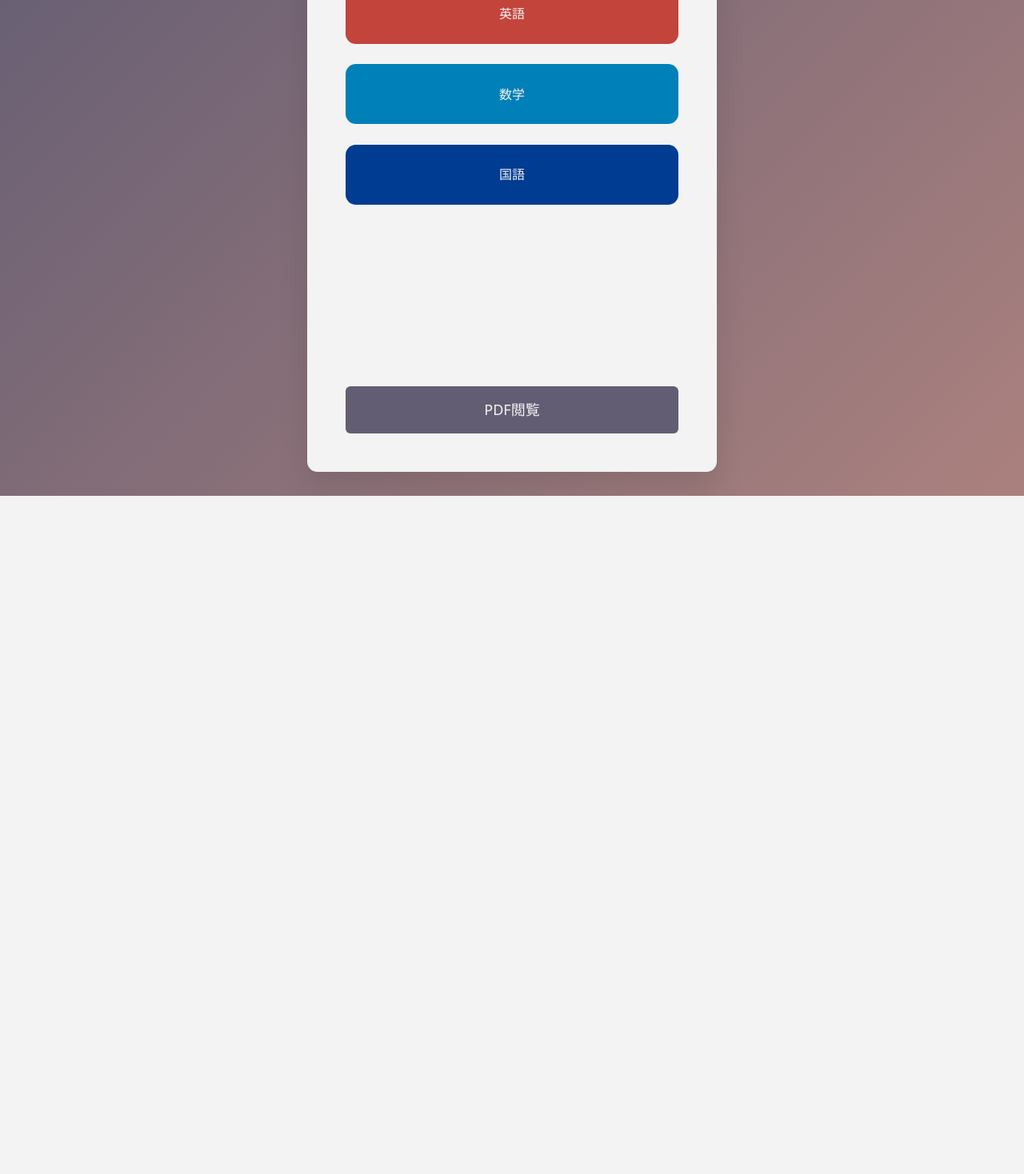
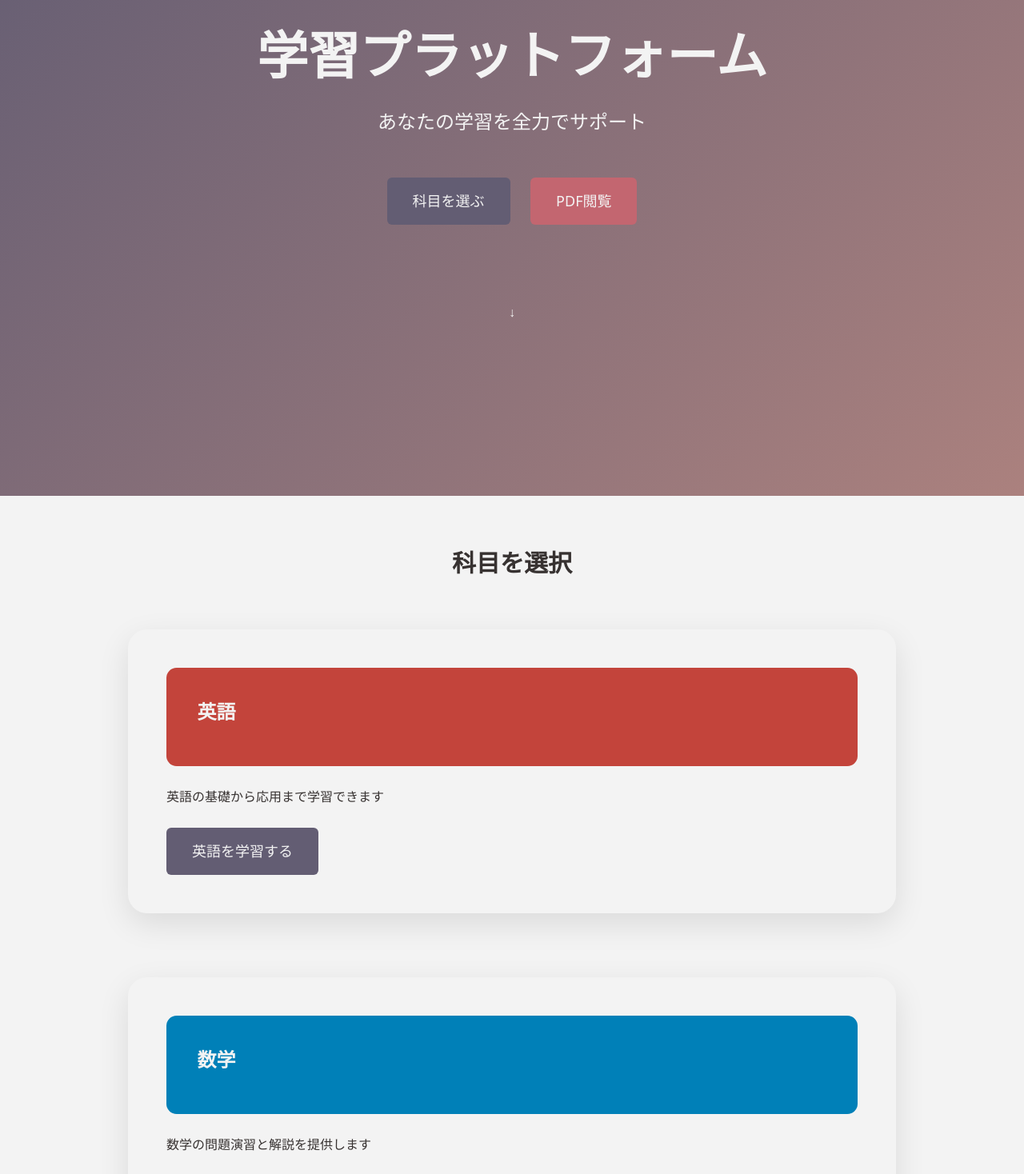
Before and after one commit to mon226/textBook, a Next.js app: page / in a window 1280 px wide. Shown: the part 180-1648 px from the top of the page at 80% size. Before the commit the page ends 800 px from the top, so only its background shows below. Built offline with nearby package versions, Linux system fonts and the light colour scheme.

Commit message:
ホームページにスクロールアニメーション実装、サイトポリシーページ追加

```diff
--- a/app/globals.css
+++ b/app/globals.css
@@ -220,3 +220,55 @@ p {
   margin: clamp(1.5rem, 4vw, 3rem);
   padding: clamp(1.5rem, 4vw, 3rem);
 }
+
+/* Scroll animations */
+.fade-in-up {
+  opacity: 0;
+  transform: translateY(5vh);
+  transition: opacity 0.8s ease-out, transform 0.8s ease-out;
+}
+
+.fade-in-left {
+  opacity: 0;
+  transform: translateX(5vw);
+  transition: opacity 0.8s ease-out, transform 0.8s ease-out;
+}
+
+.fade-in-right {
+  opacity: 0;
+  transform: translateX(-5vw);
+  transition: opacity 0.8s ease-out, transform 0.8s ease-out;
+}
+
+.fade-in-up.visible,
+.fade-in-left.visible,
+.fade-in-right.visible {
+  opacity: 1;
+  transform: translate(0, 0);
+}
+
+/* Hero section */
+.hero-section {
+  height: 100vh;
+  display: flex;
+  flex-direction: column;
+  align-items: center;
+  justify-content: center;
+  text-align: center;
+}
+
+/* Subject card */
+.subject-card {
+  background-color: var(--white);
+  border-radius: clamp(1rem, 2vw, 1.5rem);
+  padding: clamp(2rem, 5vw, 3rem);
+  box-shadow: 0 1vw 3vw rgba(0, 0, 0, 0.1);
+  margin-bottom: clamp(3rem, 8vw, 5rem);
+}
+
+/* Footer */
+footer {
+  background-color: var(--gray);
+  color: var(--text-2);
+  padding: clamp(2rem, 5vw, 3rem) 0;
+}
--- a/app/page.tsx
+++ b/app/page.tsx
@@ -1,36 +1,173 @@
+'use client';
+
 import Link from 'next/link';
+import { useEffect, useRef, useState } from 'react';
 
 export default function Home() {
-  const pages = [
-    { name: '英語', href: '/english', color: 'subject-english' },
-    { name: '数学', href: '/math', color: 'subject-math' },
-    { name: '国語', href: '/japanese', color: 'subject-japanese' },
-    { name: '理科', href: '/science', color: 'subject-physics' },
-    { name: '社会', href: '/social', color: 'subject-history-jp' },
-    { name: 'PDF閲覧', href: '/pdf-viewer', color: 'btn-primary' },
+  const subjectsRef = useRef<HTMLDivElement>(null);
+  const [isTablet, setIsTablet] = useState(false);
+
+  useEffect(() => {
+    const checkWidth = () => {
+      setIsTablet(window.innerWidth >= 768);
+    };
+    checkWidth();
+    window.addEventListener('resize', checkWidth);
+    return () => window.removeEventListener('resize', checkWidth);
+  }, []);
+
+  const subjects = [
+    {
+      name: '英語',
+      href: '/english',
+      color: 'subject-english',
+      description: '英語の基礎から応用まで学習できます',
+      animationMobile: 'fade-in-up',
+      animationTablet: 'fade-in-up'
+    },
+    {
+      name: '数学',
+      href: '/math',
+      color: 'subject-math',
+      description: '数学の問題演習と解説を提供します',
+      animationMobile: 'fade-in-up',
+      animationTablet: 'fade-in-left'
+    },
+    {
+      name: '国語',
+      href: '/japanese',
+      color: 'subject-japanese',
+      description: '読解力と表現力を養います',
+      animationMobile: 'fade-in-up',
+      animationTablet: 'fade-in-right'
+    },
+    {
+      name: '理科',
+      href: '/science',
+      color: 'subject-physics',
+      description: '物理・化学・生物を総合的に学習',
+      animationMobile: 'fade-in-up',
+      animationTablet: 'fade-in-up'
+    },
+    {
+      name: '社会',
+      href: '/social',
+      color: 'subject-history-jp',
+      description: '歴史・地理・公民を体系的に理解',
+      animationMobile: 'fade-in-up',
+      animationTablet: 'fade-in-left'
+    },
   ];
 
+  useEffect(() => {
+    const observer = new IntersectionObserver(
+      (entries) => {
+        entries.forEach((entry) => {
+          if (entry.isIntersecting) {
+            entry.target.classList.add('visible');
+          }
+        });
+      },
+      { threshold: 0.1 }
+    );
+
+    const elements = document.querySelectorAll('.fade-in-up, .fade-in-left, .fade-in-right');
+    elements.forEach((el) => observer.observe(el));
+
+    return () => observer.disconnect();
+  }, []);
+
+  const scrollToSubjects = () => {
+    subjectsRef.current?.scrollIntoView({ behavior: 'smooth' });
+  };
+
   return (
-    <div className="min-h-screen flex items-center justify-center bg-gradient-main">
+    <>
+      {/* Hero Section */}
+      <section className="hero-section bg-gradient-main">
         <div className="container-wrapper">
-        <div className="card mx-auto text-center">
-          <h1 className="font-bold text-primary mb-[3vw]">学習プラットフォーム</h1>
-          <nav>
-            <ul className="flex flex-col gap-[2vw]">
-              {pages.map((page) => (
-                <li key={page.href}>
+          <h1 className="font-bold text-secondary mb-[2vw]" style={{ fontSize: 'clamp(2.5rem, 8vw, 4rem)' }}>
+            学習プラットフォーム
+          </h1>
+          <p className="text-secondary mb-[4vw]" style={{ fontSize: 'clamp(1.125rem, 3vw, 1.5rem)' }}>
+            あなたの学習を全力でサポート
+          </p>
+          <div className="flex flex-col sm:flex-row gap-[2vw] justify-center items-center">
+            <button
+              onClick={scrollToSubjects}
+              className="btn-primary font-medium"
+            >
+              科目を選ぶ
+            </button>
             <Link
-                    href={page.href}
-                    className={`block ${page.color} p-[2vw] rounded-[1vw] text-secondary`}
+              href="/pdf-viewer"
+              className="btn-secondary font-medium"
             >
-                    {page.name}
+              PDF閲覧
             </Link>
+          </div>
+          <div className="mt-[8vw] animate-bounce">
+            <p className="text-secondary">↓</p>
+          </div>
+        </div>
+      </section>
+
+      {/* Subjects Section */}
+      <section ref={subjectsRef} className="min-h-screen py-[5vw]">
+        <div className="container-wrapper">
+          <h2 className="text-center font-bold text-primary mb-[5vw]">科目を選択</h2>
+
+          {subjects.map((subject, index) => (
+            <div
+              key={subject.href}
+              className={`subject-card ${isTablet ? subject.animationTablet : subject.animationMobile}`}
+              style={{
+                animationDelay: `${index * 0.2}s`
+              }}
+            >
+              <div className={`${subject.color} p-[3vw] rounded-[1vw] mb-[2vw]`}>
+                <h3 className="font-bold text-secondary mb-[1vw]">{subject.name}</h3>
+              </div>
+              <p className="text-primary mb-[2vw]">{subject.description}</p>
+              <Link
+                href={subject.href}
+                className="btn-primary inline-block"
+              >
+                {subject.name}を学習する
+              </Link>
+            </div>
+          ))}
+        </div>
+      </section>
+
+      {/* Footer */}
+      <footer>
+        <div className="container-wrapper">
+          <div className="grid grid-cols-1 md:grid-cols-2 gap-[3vw]">
+            <div>
+              <h3 className="font-bold mb-[1vw]">ページ一覧</h3>
+              <ul className="space-y-[0.5vw]">
+                <li><Link href="/" className="hover:underline">ホーム</Link></li>
+                {subjects.map((subject) => (
+                  <li key={subject.href}>
+                    <Link href={subject.href} className="hover:underline">{subject.name}</Link>
                   </li>
                 ))}
+                <li><Link href="/pdf-viewer" className="hover:underline">PDF閲覧</Link></li>
               </ul>
-          </nav>
+            </div>
+            <div>
+              <h3 className="font-bold mb-[1vw]">その他</h3>
+              <ul className="space-y-[0.5vw]">
+                <li><Link href="/policy" className="hover:underline">サイトポリシー</Link></li>
+              </ul>
             </div>
           </div>
+          <div className="mt-[3vw] pt-[3vw] border-t border-gray-light text-center">
+            <p>&copy; 2024 学習プラットフォーム</p>
           </div>
+        </div>
+      </footer>
+    </>
   );
 }
--- /dev/null
+++ b/app/policy/page.tsx
@@ -0,0 +1,25 @@
+export default function PolicyPage() {
+  return (
+    <div className="min-h-screen bg-gradient-main">
+      <div className="container-wrapper py-[5vw]">
+        <div className="card mx-auto">
+          <h1 className="font-bold text-primary mb-[3vw] text-center">サイトポリシー</h1>
+          <div className="space-y-[2vw]">
+            <section>
+              <h2 className="font-bold text-primary mb-[1vw]">利用規約</h2>
+              <p className="text-primary">本サイトは学習目的で作成されています。</p>
+            </section>
+            <section>
+              <h2 className="font-bold text-primary mb-[1vw]">プライバシーポリシー</h2>
+              <p className="text-primary">個人情報の取り扱いについて記載予定。</p>
+            </section>
+            <section>
+              <h2 className="font-bold text-primary mb-[1vw]">お問い合わせ</h2>
+              <p className="text-primary">お問い合わせ先情報を記載予定。</p>
+            </section>
+          </div>
+        </div>
+      </div>
+    </div>
+  );
+}
```
Lines whose indentation alone changed are shown as unchanged.
